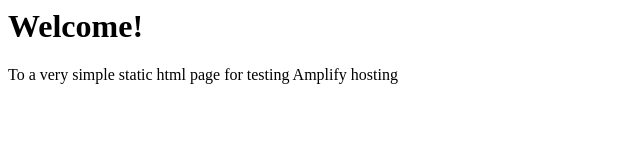
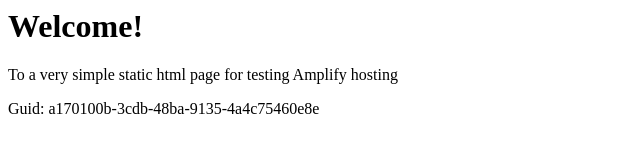
Before and after one commit to aws-aemilia-iad/Github-PR-Commit-Integration-Test-DoNotTouch-GitHubAutoBuildCanaryTest-v1-preprod-us-east-1, a website: page src/index.html in a window 1280 px wide. Shown: the whole page, without its empty margins (0-640 px from the left). Drawn offline with Linux system fonts and the light colour scheme.

Commit message:
commit from integ tests

```diff
--- a/src/index.html
+++ b/src/index.html
@@ -1,3 +1,5 @@
+
+
 <html lang="en">
 
 <head>
@@ -10,6 +12,6 @@
 <body>
     <h1>Welcome!</h1>
     <p>To a very simple static html page for testing Amplify hosting</p>
-</body>
+    <p>Guid: a170100b-3cdb-48ba-9135-4a4c75460e8e</p></body>
 
 </html>
```
